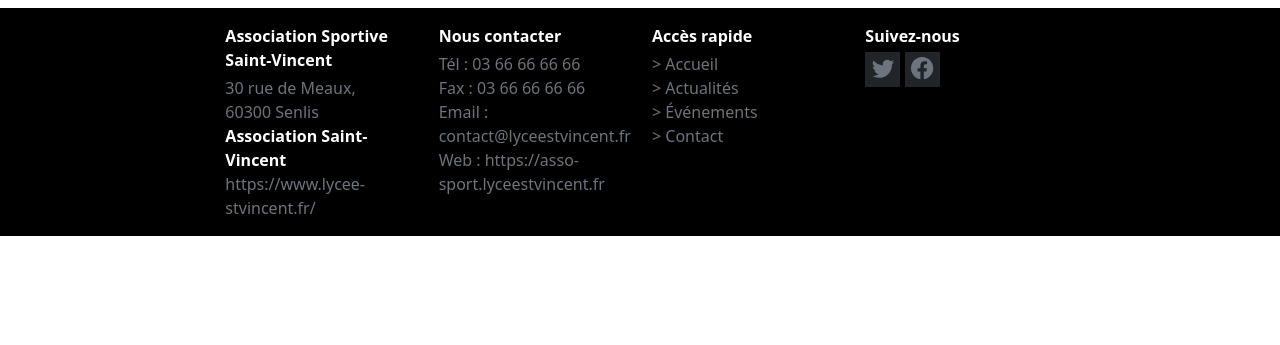
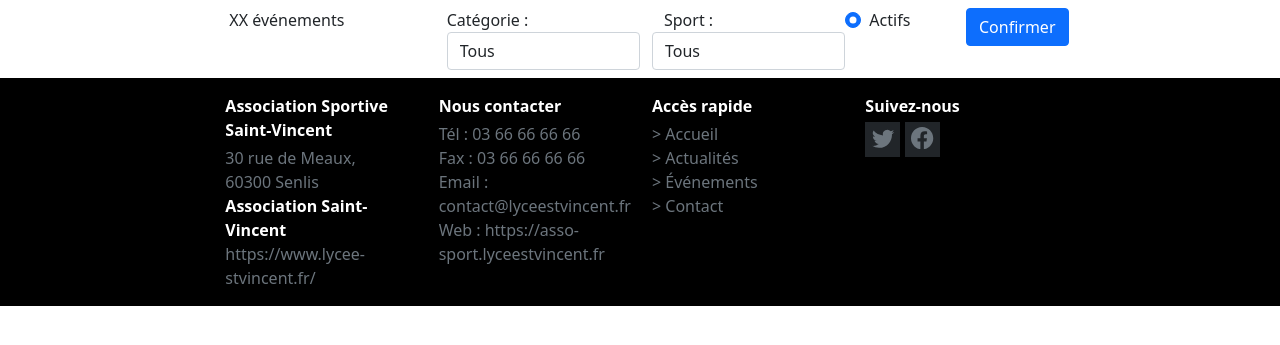
Before and after one commit to Lythis/ProjetAsSymfony, a Symfony app: template templates/event/show.html.twig in a window 1280 px wide. Shown: the part 72-417 px from the top of the page. Run offline with Twig, Linux system fonts and the light colour scheme; the template is opened without the code that fills it, so the values that code supplies are empty; style sheets or scripts are compiled from the project's sources; some libraries are stand-ins or nearby versions.

Commit message:
fix-delete

```diff
--- a/src/Entity/Event.php
+++ b/src/Entity/Event.php
@@ -49,19 +49,19 @@ class Event
 
     /**
      * @ORM\ManyToOne(targetEntity=Sport::class, cascade={"persist", "remove"})
-     * @ORM\JoinColumn(nullable=false)
+     * @ORM\JoinColumn(nullable=true)
      */
     private $sport;
 
     /**
      * @ORM\ManyToOne(targetEntity=Type::class, cascade={"persist", "remove"})
-     * @ORM\JoinColumn(nullable=false)
+     * @ORM\JoinColumn(nullable=true)
      */
     private $type;
 
     /**
      * @ORM\ManyToOne(targetEntity=Category::class,inversedBy="event",cascade={"persist", "remove"})
-     * @ORM\JoinColumn(nullable=false)
+     * @ORM\JoinColumn(nullable=true)
      */
     private $category;
 
--- a/templates/event/show.html.twig
+++ b/templates/event/show.html.twig
@@ -1 +1,36 @@
 {% extends "base.html.twig" %}
+
+{# {% for $events as $event %} #}
+
+{% block body %}
+    <div class="row justify-content-center">
+        <div class="col-2">
+            <span>XX événements</span>
+        </div>
+        <div class="col-2">
+            <label class="form-check-label" for="category">
+                Catégorie :
+            </label>
+            <select id="category" class="form-control">
+                <option>Tous</option>
+            </select>
+        </div>
+        <div class="col-2 row">
+            <label class="form-check-label" for="sport">
+                Sport :
+            </label>
+            <select id="sport" class="form-control">
+                <option>Tous</option>
+            </select>
+        </div>
+        <div class="col-1 form-check">
+            <input class="form-check-input" type="radio" name="exampleRadios" id="actifs" value="option1" checked>
+            <label class="form-check-label" for="actifs">
+                Actifs
+            </label>
+        </div>
+        <div class="col-1">
+            <button type="button" class="btn btn-primary">Confirmer</button>
+        </div>
+    </div>
+{% endblock %}
```
